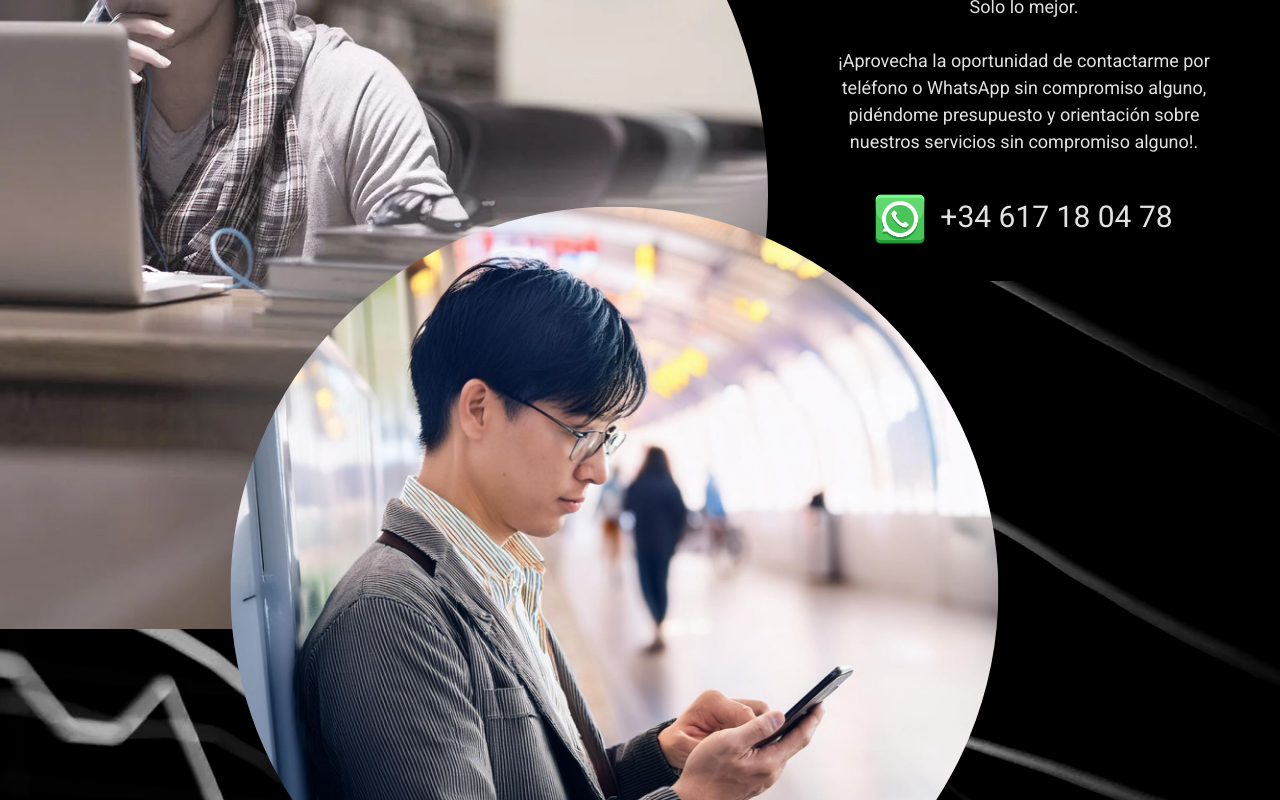
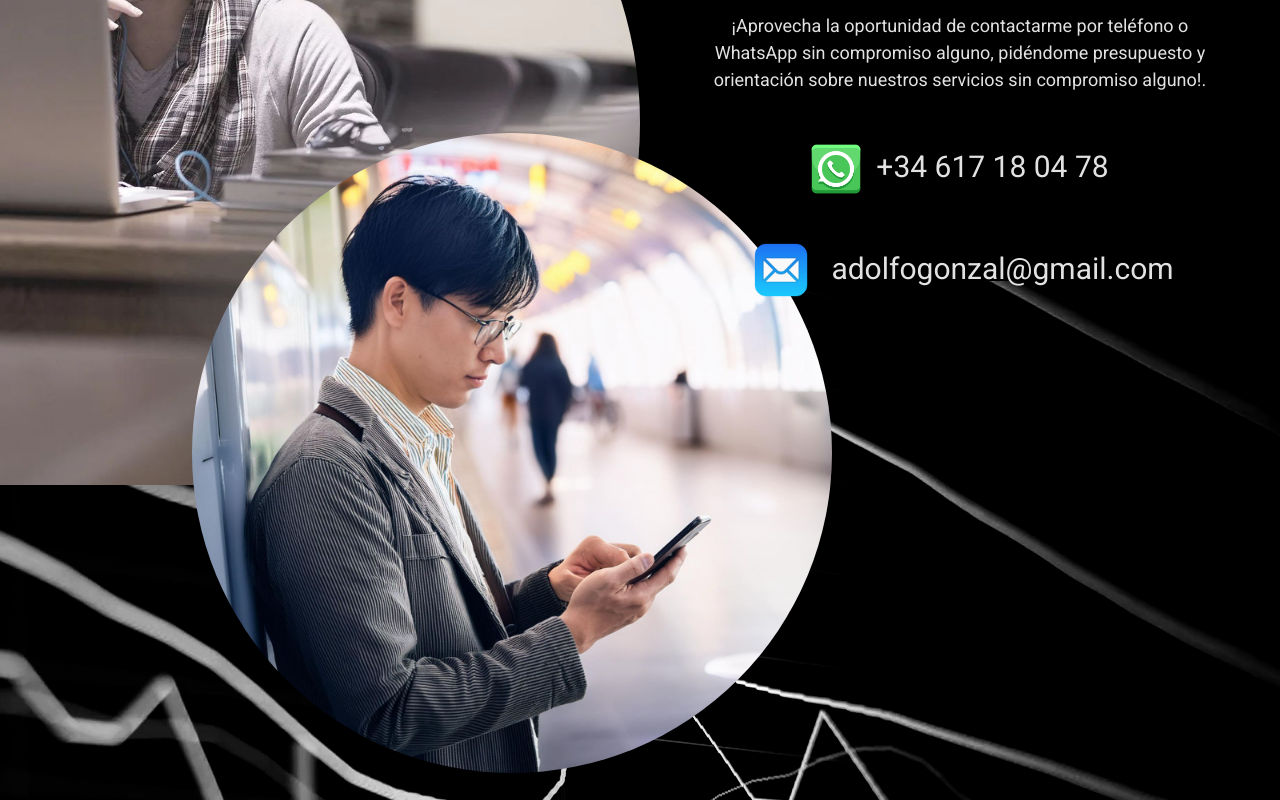
Before and after one commit to pamonge/PythonMan-site, a React (Vite) app: page / in a window 1280 px wide. Shown: the part 3060-3860 px from the top of the page. Built offline with nearby package versions, Linux system fonts and the light colour scheme.

Commit message:
Add: mailcomponent

```diff
--- a/src/components/ConsultingComponent.jsx
+++ b/src/components/ConsultingComponent.jsx
@@ -3,6 +3,7 @@ import styles from './ConsultingComponentStyles.module.css'
 import consultingImg from '../assets/images/general imgs/thinking man.jpeg'
 import consultingCellPhone from '../assets/images/general imgs/man with smartphone.jpeg'
 import { WhatsAppComponent } from './WhatsAppComponent'
+import { MailComponent } from './MailComponent'
 
 export const ConsultingComponent = () => {
     return (
@@ -19,6 +20,7 @@ export const ConsultingComponent = () => {
                         ¡Aprovecha la oportunidad de contactarme por teléfono o WhatsApp sin compromiso alguno, pidéndome presupuesto y orientación sobre nuestros servicios sin compromiso alguno!.
                     </p>
                     <WhatsAppComponent />
+                    <MailComponent />
                 </div>
             </div>
         </div>
--- a/src/components/ConsultingComponentStyles.module.css
+++ b/src/components/ConsultingComponentStyles.module.css
@@ -12,7 +12,7 @@
 
 .textConsulting {
     text-align: center;
-    max-width: 30%;
+    max-width: 40%;
     margin: 0 5%;
 }
 
@@ -39,6 +39,6 @@
 .imgCellPhoneMan {
     max-width: 100%;
     transform: translate(30%, -55%) scaleX(-1);
-    z-index: 1;
+    z-index: 3;
     border-radius: 50%;
 }
--- /dev/null
+++ b/src/components/MailComponent.jsx
@@ -0,0 +1,12 @@
+import React from 'react'
+import styles from './MailComponentStyles.module.css'
+import mailIcon from '../assets/icons/mail.png'
+
+export const MailComponent = () => {
+  return (
+    <a className={styles.mailLink} href="mailto:adolfogonzal@gmail.com" target='_blank'>
+        <img src={mailIcon} alt="Mail" />
+        <p>adolfogonzal@gmail.com</p>
+    </a>
+  )
+}
--- /dev/null
+++ b/src/components/MailComponentStyles.module.css
@@ -0,0 +1,19 @@
+.mailLink {
+    margin-top: 2%;
+    display: flex;
+    justify-content: center;
+
+}
+
+.mailLink img {
+    width: 70px;
+    height: 70px;
+    z-index: 1;
+}
+
+.mailLink p {
+    padding-top: 2%;
+    margin-left: 15px;
+    font-size: 30px;
+    z-index: 1;
+}
```
Also changed, not shown: src/assets/icons/mail.png (added).
